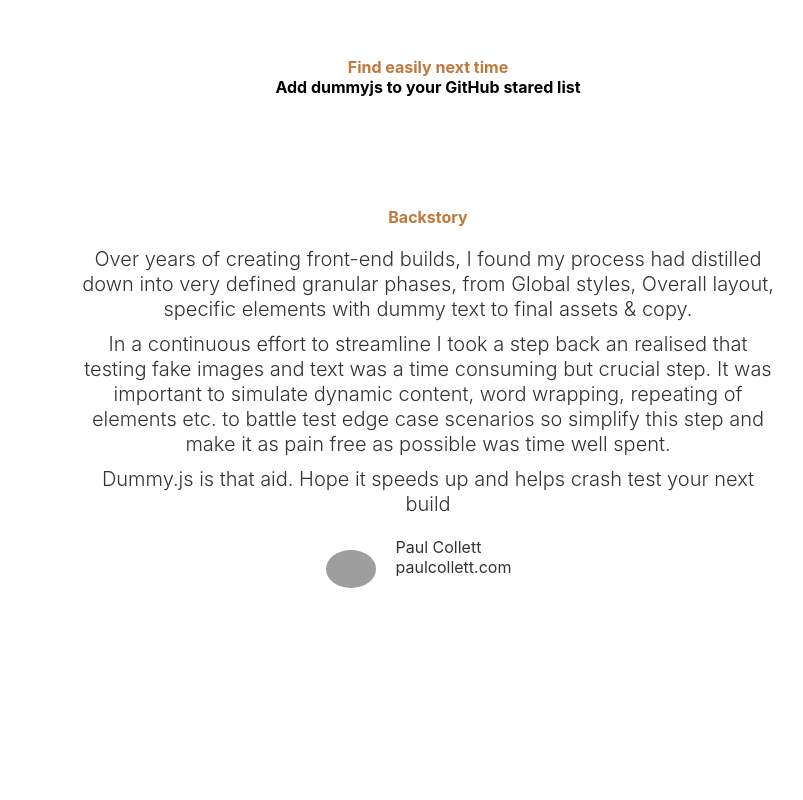
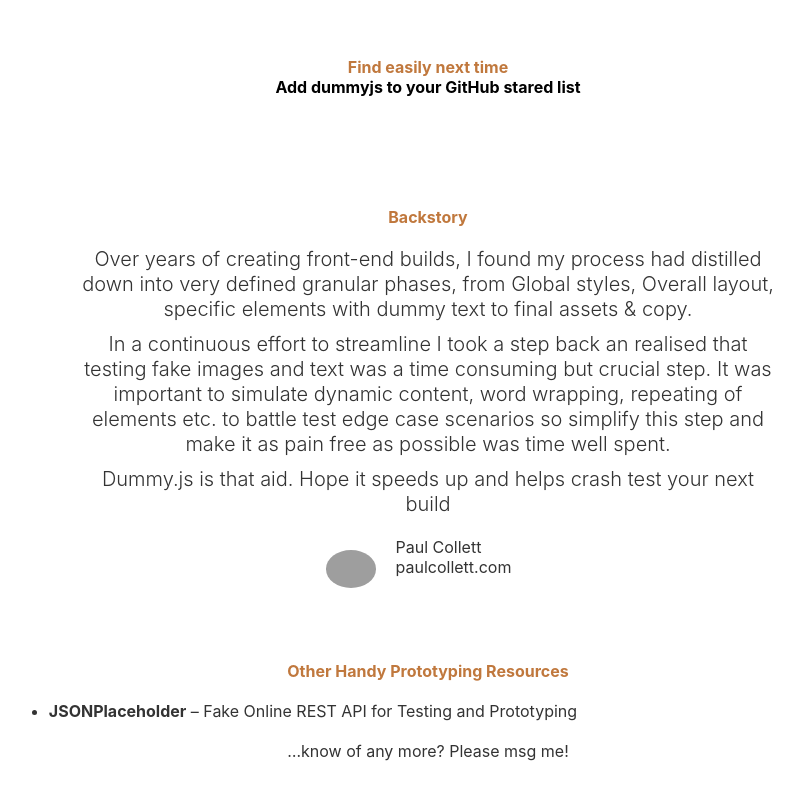
Before and after one commit to paulcollett/dummyjs, a plain HTML site: page index.html in a window 1280 px wide. Shown: the part 7410-8210 px from the top of the page, without its empty margins (212-1015 px from the left). Before the commit the page ends 8178 px from the top, so only its background shows below. Drawn offline with Linux system fonts and the light colour scheme; grey boxes are pictures that could not be loaded.

Commit message:
Added other resources section

```diff
--- a/index.html
+++ b/index.html
@@ -379,7 +379,7 @@
     </div>
   </div>
 
-  <div class="contain">
+  <div class="contain u-mb-60">
     <div id="backstory" class="doc-heading u-mb-20">Backstory</div>
 
     <div class="backstory-contain u-mb-20">
@@ -407,6 +407,14 @@
     </div>
   </div>
 
+  <div class="contain">
+    <div class="doc-heading u-mb-20">Other Handy Prototyping Resources</div>
+    <ul class="example-ul u-mb-20">
+      <li><strong><a href="http://jsonplaceholder.typicode.com/" target="_blank">JSONPlaceholder</a></strong> &ndash; Fake Online REST API for Testing and Prototyping</li>
+    </ul>
+    <div class="u-text-c">&hellip;know of any more? <a href="https://github.com/paulcollett/dummyjs/issues">Please msg me!</a></div>
+  </div>
+
 </div>
 <div class="footer">
   <div class="footer_logo">
```
